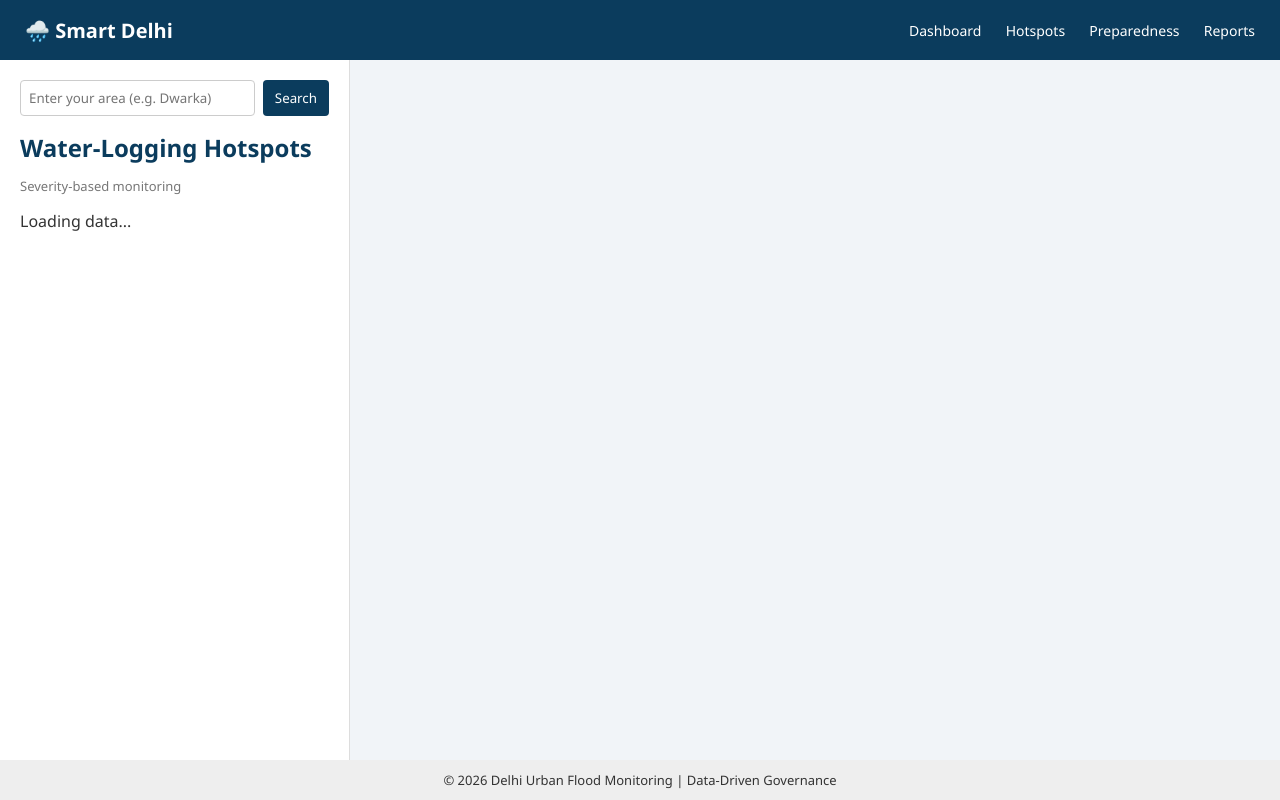
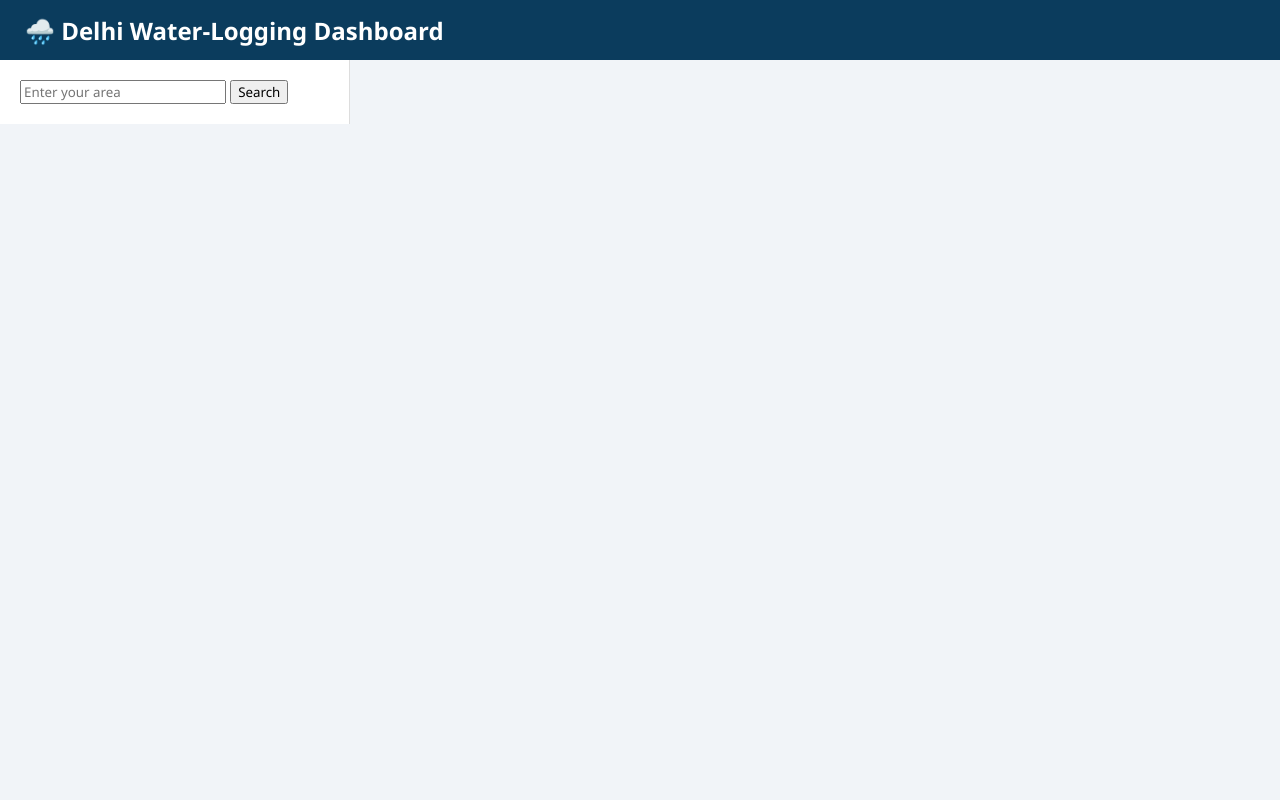
Before and after one commit to utkarshgoel10102006-lab/drainage-system, a website: page index.html in a window 1280 px wide. Drawn offline with nearby package versions, Linux system fonts and the light colour scheme.

Commit message:
Update index.html

```diff
--- a/index.html
+++ b/index.html
@@ -2,52 +2,35 @@
 <html lang="en">
 <head>
     <meta charset="UTF-8">
-    <title>Delhi Water-Logging Monitoring System</title>
+    <title>Delhi Water-Logging Monitoring</title>
 
-    <!-- CSS -->
-    <link rel="stylesheet" href="style.css">
-
-    <!-- Leaflet -->
+    <!-- Leaflet CSS MUST be here -->
     <link
       rel="stylesheet"
       href="https://unpkg.com/leaflet@1.9.4/dist/leaflet.css"
     />
+
+    <link rel="stylesheet" href="style.css">
 </head>
-
 <body>
 
 <header>
-    <div class="logo">🌧️ Smart Delhi</div>
-    <nav>
-        <a href="#">Dashboard</a>
-        <a href="#">Hotspots</a>
-        <a href="#">Preparedness</a>
-        <a href="#">Reports</a>
-    </nav>
+    <h2>🌧️ Delhi Water-Logging Dashboard</h2>
 </header>
 
-<main>
-    <aside class="sidebar">
-        <div class="search-box">
-    <input type="text" id="searchInput" placeholder="Enter your area (e.g. Dwarka)">
-    <button onclick="searchArea()">Search</button>
+<div class="container">
+    <div class="sidebar">
+        <input type="text" id="searchInput" placeholder="Enter your area">
+        <button onclick="searchArea()">Search</button>
+        <div id="hotspotList"></div>
+    </div>
+
+    <div id="map"></div>
 </div>
 
-        <h2>Water-Logging Hotspots</h2>
-        <p class="subtitle">Severity-based monitoring</p>
-        <div id="hotspotList">Loading data...</div>
-    </aside>
-
-    <section class="map-section">
-        <div id="map"></div>
-    </section>
-</main>
-
-<footer>
-    © 2026 Delhi Urban Flood Monitoring | Data-Driven Governance
-</footer>
-
+<!-- Leaflet JS MUST be before script.js -->
 <script src="https://unpkg.com/leaflet@1.9.4/dist/leaflet.js"></script>
 <script src="script.js"></script>
+
 </body>
 </html>
```
